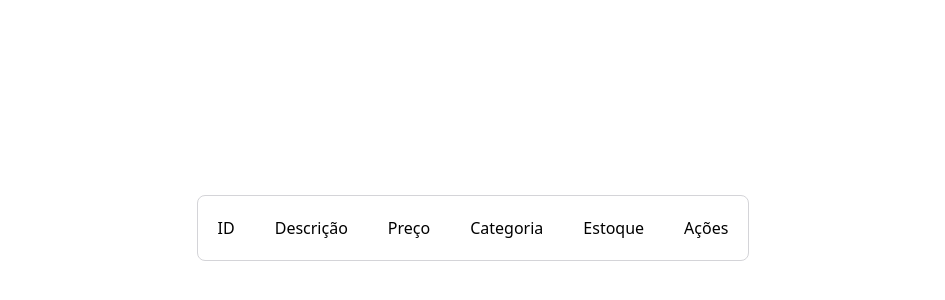
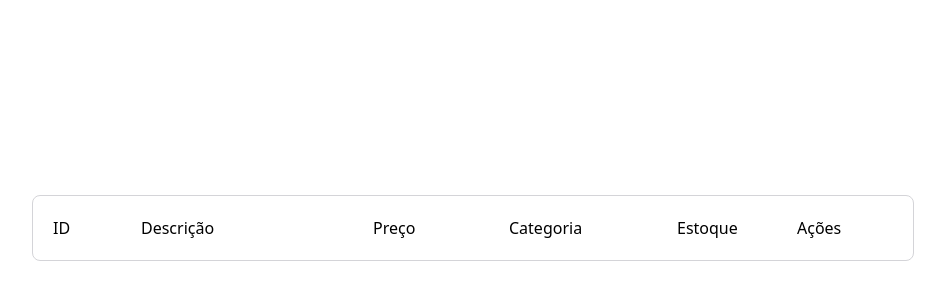
Before and after one commit to igorrCarvalho/diaw1, a website: page src/public/index.html in a window 1280 px wide. Shown: the part 172-472 px from the top of the page, without its empty margins (167-1112 px from the left). Drawn offline with nearby package versions, Linux system fonts and the light colour scheme.

Commit message:
style: alinha colunas da tabela de produtos com grid
Claude-Session: https://claude.ai/code/session_01CEnb69nmXuvKGT2MToZRRc

```diff
--- a/src/public/css/style.css
+++ b/src/public/css/style.css
@@ -0,0 +1,7 @@
+/* colunas da tabela de produtos: cabecalho e linhas usam o mesmo template */
+.productRow {
+    display: grid;
+    grid-template-columns: 3rem minmax(12rem, 1fr) 6rem 8rem 5rem 6rem;
+    gap: 2.5rem;
+    align-items: center;
+}
--- a/src/public/index.html
+++ b/src/public/index.html
@@ -4,13 +4,14 @@
     <meta charset="UTF-8">
     <meta name="viewport" content="width=device-width, initial-scale=1.0">
     <script src="https://cdn.jsdelivr.net/npm/@tailwindcss/browser@4"></script>
+    <link rel="stylesheet" href="css/style.css">
     <title>CRUD de Produtos</title>
 </head>
 <body class="w-[100vw] h-[100vh]">
     <main class="w-full h-full flex items-center justify-center">
         <section class="">
             <article class="border border-zinc-300 rounded-lg w-fit p-5">
-                <article class="flex gap-10">
+                <article class="productRow">
                     <p>ID</p>
                     <p>Descrição</p>
                     <p>Preço</p>
@@ -18,7 +19,7 @@
                     <p>Estoque</p>
                     <p>Ações</p>
                 </article>
-                <article class="w-fill flex gap-10">
+                <article id="productsTableContainer" class="w-fill flex flex-col">
 
                 </article>
             </article>
```
